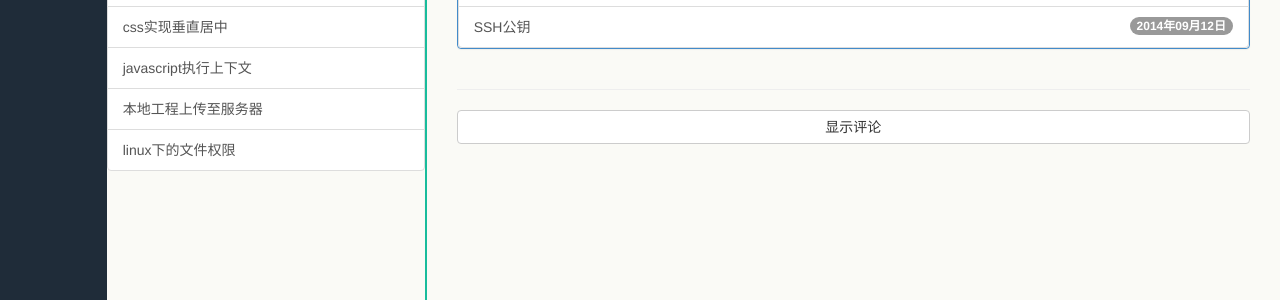
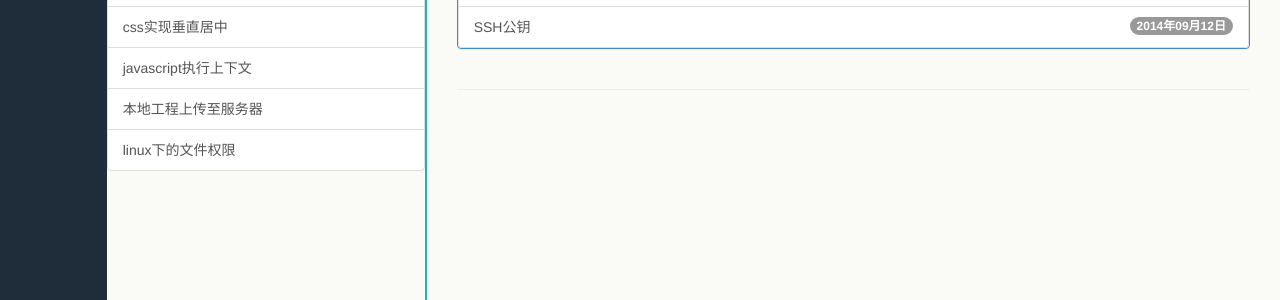
Before and after one commit to echoZQ/echo-blog, a Jekyll site: the page built from index.html, in a window 1280 px wide. Shown: the part 508-808 px from the top of the page. Built offline with Jekyll 4.4.1, drawn with Linux system fonts in a browser that asks for light colours; Markdown is read by kramdown in place of the engine named in the settings; the list of posts is cut into pages by our own code.

Commit message:
delete discus

```diff
--- a/_layouts/book.html
+++ b/_layouts/book.html
@@ -54,6 +54,5 @@ layout: base
       {% endfor %}
     </div>
     <hr>
-    {% include disqus.html %}
   </div>
 </div>
--- a/_layouts/page.html
+++ b/_layouts/page.html
@@ -11,6 +11,5 @@ layout: base
       {{ content }}
     </div>
     <hr>
-    {% include disqus.html %}
   </div>
 </div>
```
